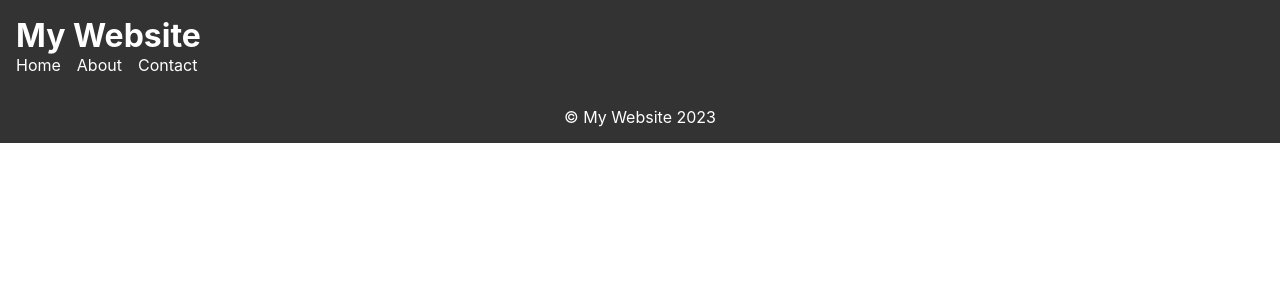
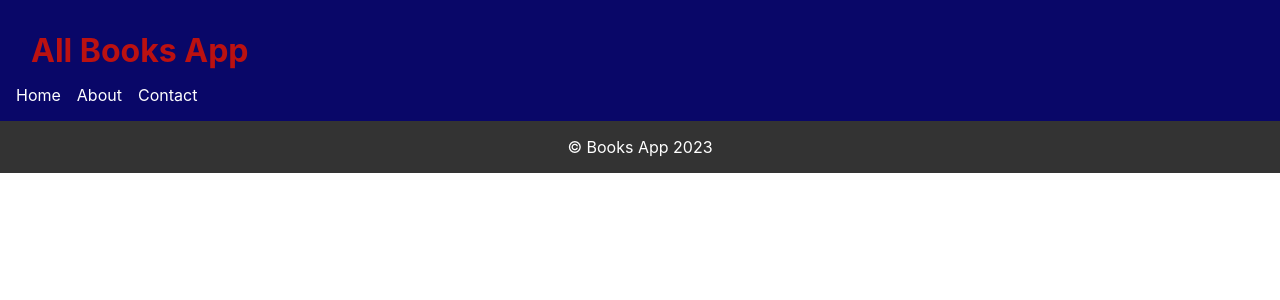
Before and after one commit to Virgotex/books-project, a React (Create React App) app: page / in a window 1280 px wide. Shown: the top 300 px of the page. Built offline with nearby package versions, Linux system fonts and the light colour scheme; the HTML template or start-up script is replaced by a standard one.

Commit message:
updated css

```diff
--- a/src/App.css
+++ b/src/App.css
@@ -3,13 +3,14 @@
 /* Header css */
 
 header {
-  background-color: #333;
-  color: #fff;
+  background-color: #090768;
+  color: #bb1111;
   padding: 1rem;
 }
 
 h1 {
-  margin: 0;
+  margin: 15px;
+
 }
 
 nav ul {
@@ -31,6 +32,9 @@ nav a {
 
 nav a:hover {
   color: #f2f2f2;
+}
+nav.right {
+  margin-right: auto; /* Push items to the right */
 }
 
 /* Footer styles */
--- a/src/components/Footer.js
+++ b/src/components/Footer.js
@@ -3,7 +3,7 @@ import React from "react";
 function Footer() {
   return (
     <footer>
-      <p>&copy; My Website 2023</p>
+      <p>&copy; Books App 2023</p>
     </footer>
   );
 }
--- a/src/components/Header.js
+++ b/src/components/Header.js
@@ -3,7 +3,7 @@ import React from "react";
 function Header() {
   return (
     <header>
-      <h1>My Website</h1>
+      <h1>All Books App</h1>
       <nav>
         <ul>
           <li>
```
